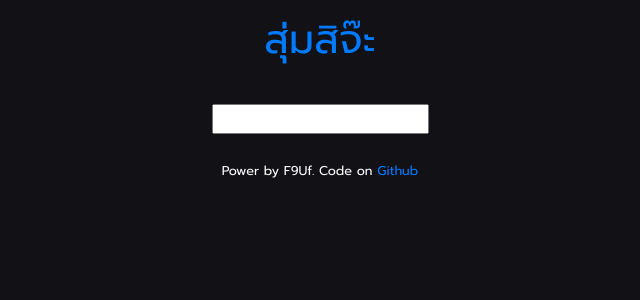
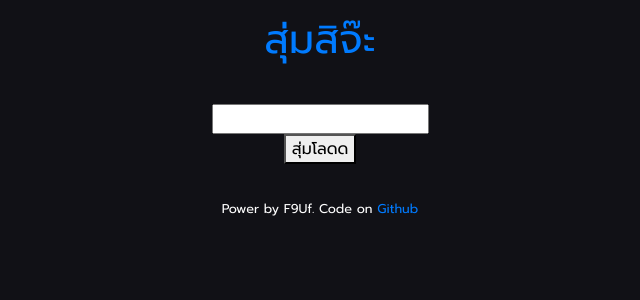
Before and after one commit to F9Uf/vue-random-choic, a Vue app: page / in a window 1280 px wide. Shown: the top 300 px of the page, without its empty margins (320-960 px from the left). Built offline with nearby package versions, Linux system fonts and the light colour scheme.

Commit message:
add feature random

```diff
--- a/src/App.vue
+++ b/src/App.vue
@@ -36,6 +36,17 @@
         {{ selectedIndex }}
       </div>
     </div>
+    <div class="row">
+      <div class="col-auto mx-auto">
+        <button @click="random()">สุ่มโลดด</button>
+      </div>
+    </div>
+    <!-- random result -->
+    <div class="row">
+      <div class="col-auto mx-auto">
+        <h3>{{ randomResult.text }}</h3>
+      </div>
+    </div>
     <!-- footer box -->
     <div class="row text-center my-4">
       <div class="col">
@@ -54,15 +65,18 @@ export default {
       list: [],
       newList: '',
       selectedIndex: null,
+      randomResult: {},
     }
   },
   methods: {
     addNewList() {
-      this.list.push(
-        {
-          text: this.newList,
-        }
-      );
+      if (this.newList.trim() !== '') {
+        this.list.push(
+          {
+            text: this.newList,
+          }
+        );
+      }
       this.newList = '';
     },
 
@@ -77,6 +91,15 @@ export default {
 
     unSelected() {
       this.selectedIndex = null;
+    },
+
+    random() {
+      if (this.list.length < 2) {
+        this.randomResult = null;
+      } else {
+        const randomIndex = Math.floor(Math.random() * this.list.length);
+        this.randomResult = this.list[randomIndex];
+      }
     }
   },
 
```
